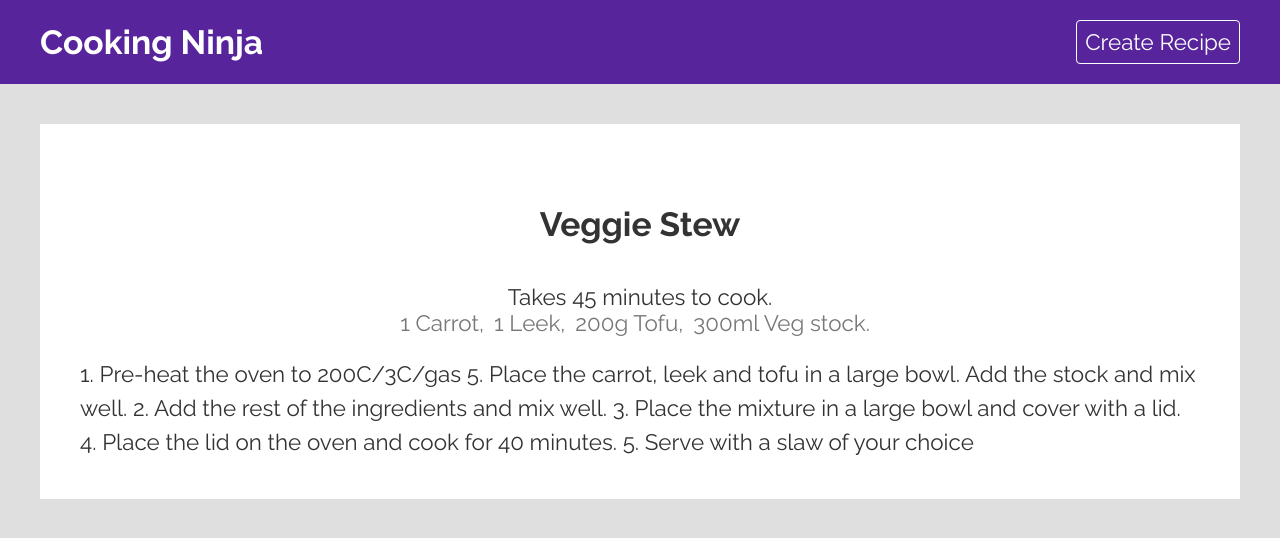
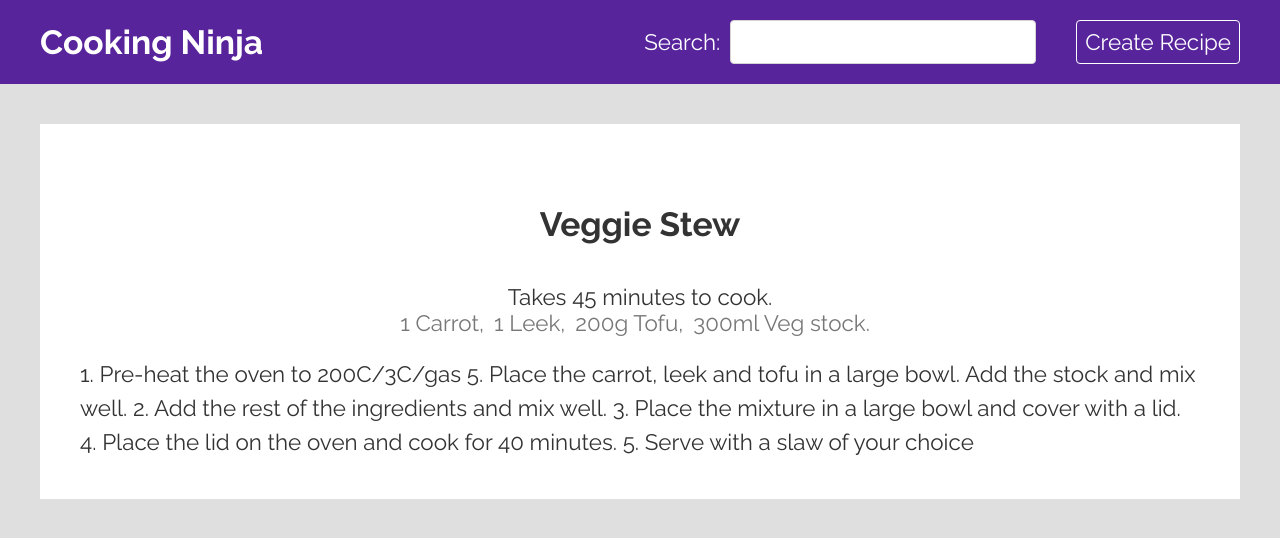
Before and after one commit to dgarcia1724/recipe_directory, a React (Vite) app: page /recipes/1 in a window 1280 px wide. Shown: the top 538 px of the page. Built offline with nearby package versions, Linux system fonts and the light colour scheme; data requests are answered from the project's data file.

Commit message:
91. fresh start

```diff
--- a/src/components/Navbar.jsx
+++ b/src/components/Navbar.jsx
@@ -2,6 +2,9 @@
 
 // styles
 import "./Navbar.css";
+
+// components
+import Searchbar from "./Searchbar";
 
 function Navbar() {
   return (
@@ -10,6 +13,7 @@
         <Link to="/" className="brand">
           <h1>Cooking Ninja</h1>
         </Link>
+        <Searchbar />
         <Link to="/create">Create Recipe</Link>
       </nav>
     </div>
--- /dev/null
+++ b/src/components/Searchbar.css
@@ -0,0 +1,7 @@
+.searchbar form {
+  display: flex;
+  align-items: center;
+}
+.searchbar input {
+  margin-left: 10px;
+}
--- /dev/null
+++ b/src/components/Searchbar.jsx
@@ -0,0 +1,32 @@
+import { useState } from "react";
+import { useHistory } from "react-router-dom";
+
+// styles
+import "./Searchbar.css";
+
+function Searchbar() {
+  const [term, setTerm] = useState("");
+  const history = useHistory();
+
+  const handleSubmit = (e) => {
+    e.preventDefault();
+
+    history.push(`/search?q=${term}`);
+  };
+
+  return (
+    <div className="searchbar">
+      <form onSubmit={handleSubmit}>
+        <label htmlFor="search">Search:</label>
+        <input
+          type="text"
+          id="search"
+          onChange={(e) => setTerm(e.target.value)}
+          required
+        />
+      </form>
+    </div>
+  );
+}
+
+export default Searchbar;
```
